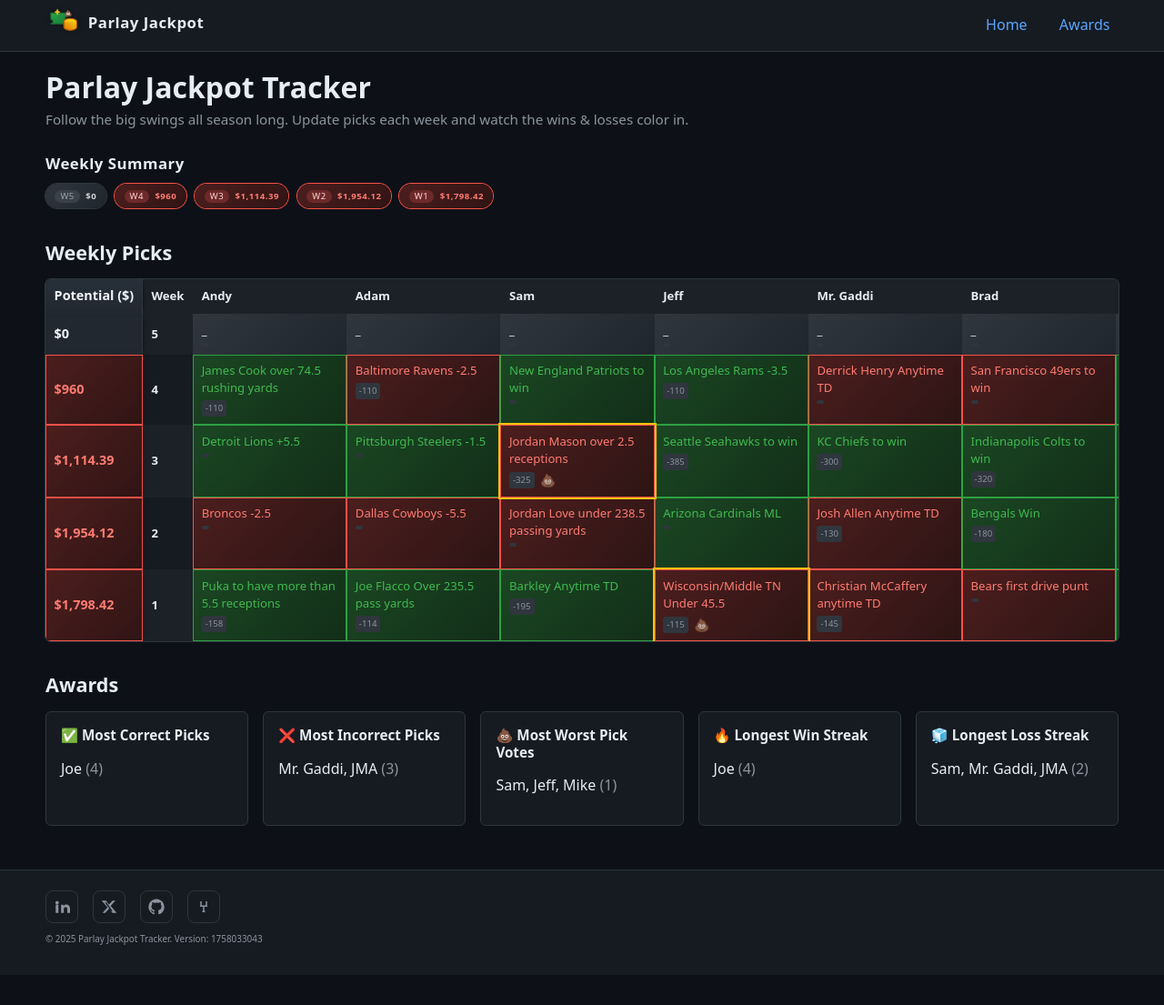
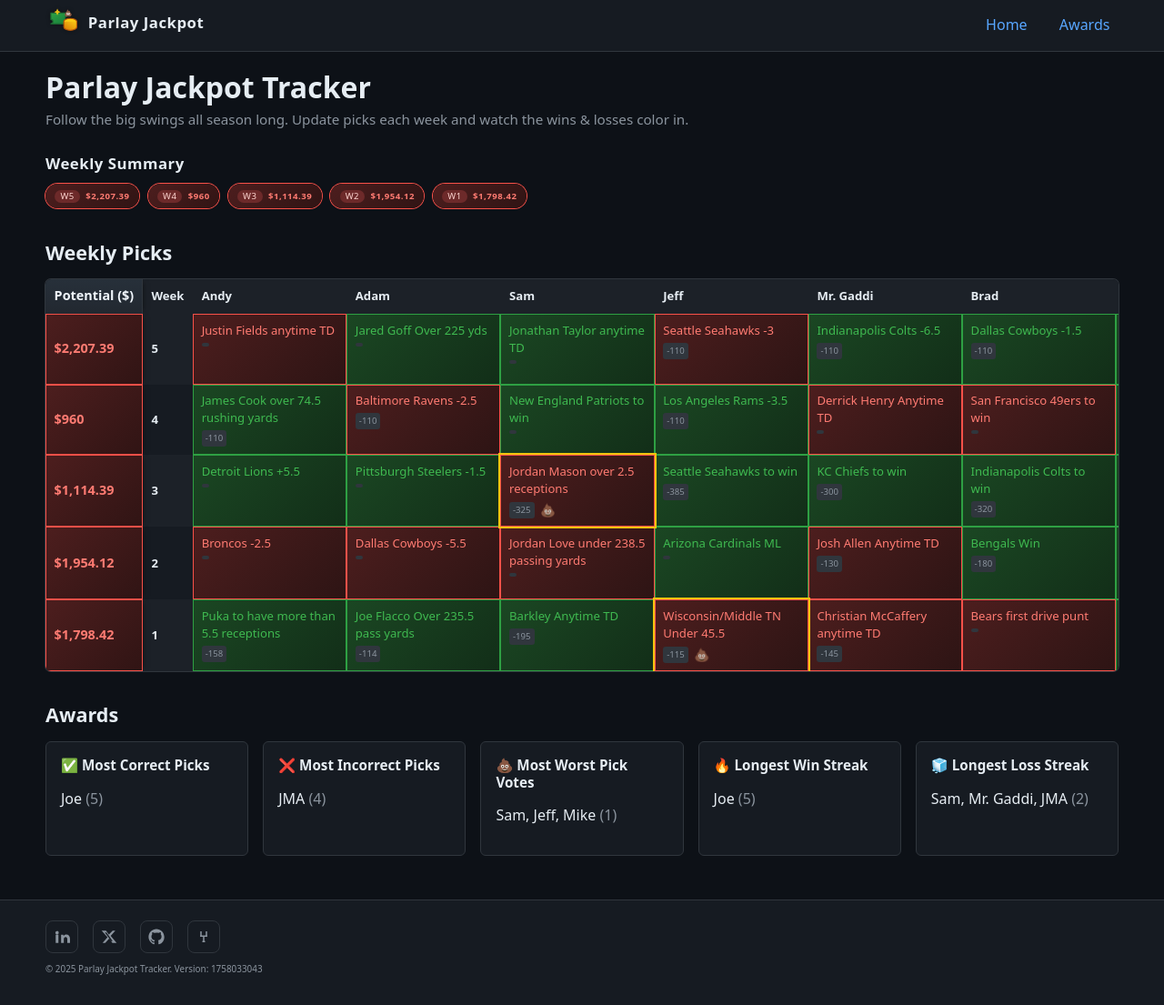
Before and after one commit to jeffmiller00/parlay_jackpot, a Jekyll site: the page built from index.markdown, in a window 1280 px wide. Shown: the whole page at 91% size. Built offline with Jekyll 4.4.1, drawn with Linux system fonts in a browser that asks for light colours; before the commit the page ends 1072 px from its top, so only the background shows below that.

Commit message:
Updated bets from week 5.

```diff
--- a/_data/weeks.yml
+++ b/_data/weeks.yml
@@ -2,18 +2,58 @@
 version: 1758033043
 weeks:
   - week: 5
-    total_potential: 0
+    total_potential: 2207.39
     picks:
-      andy: { pick: _, status: pending, worst: false, odds: "" }
-      adam: { pick: _, status: pending, worst: false, odds: "" }
-      sam: { pick: _, status: pending, worst: false, odds: "" }
-      jeff: { pick: _, status: pending, worst: false, odds: "" }
-      mr_gaddi: { pick: _, status: pending, worst: false, odds: "" }
-      brad: { pick: _, status: pending, worst: false, odds: "" }
-      joe: { pick: _, status: pending, worst: false, odds: "" }
-      jma: { pick: _, status: pending, worst: false, odds: "" }
-      mike: { pick: _, status: pending, worst: false, odds: "" }
-      daniel: { pick: _, status: pending, worst: false, odds: "" }
+      andy:
+        pick: Justin Fields anytime TD
+        status: lost
+        worst: false
+        odds: ""
+      adam:
+        pick: Jared Goff Over 225 yds
+        status: won
+        worst: false
+        odds: ""
+      sam:
+        pick: Jonathan Taylor anytime TD
+        status: won
+        worst: false
+        odds: ""
+      jeff:
+        pick: Seattle Seahawks -3
+        status: lost
+        worst: false
+        odds: "-110"
+      mr_gaddi:
+        pick: Indianapolis Colts -6.5
+        status: won
+        worst: false
+        odds: "-110"
+      brad:
+        pick: Dallas Cowboys -1.5
+        status: won
+        worst: false
+        odds: "-110"
+      joe:
+        pick: Chase Brown over 15.5 receiving yards
+        status: won
+        worst: false
+        odds: "-114"
+      jma:
+        pick: Baltimore Ravens +1.5
+        status: lost
+        worst: false
+        odds: "-110"
+      mike:
+        pick: Darren Waller O 29.5 Rec yards
+        status: won
+        worst: false
+        odds: ""
+      daniel:
+        pick: Gunnar Helm over 3 receptions
+        status: won
+        worst: false
+        odds: ""
   - week: 4
     total_potential: 960
     picks:
```
